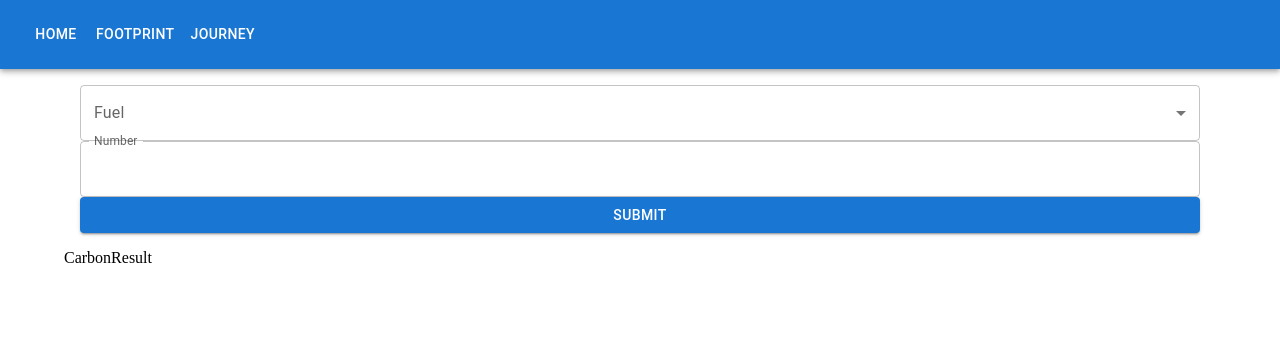
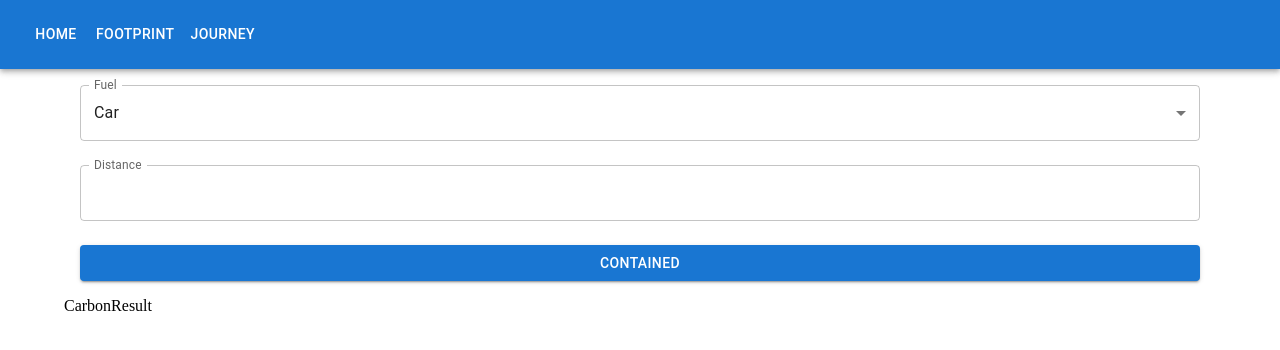
Before and after one commit to f-ssemwanga/eco-tracker, a React (Create React App) app: page /footprint in a window 1280 px wide. Shown: the top 350 px of the page. Built offline with nearby package versions, Linux system fonts and the light colour scheme.

Commit message:
formatted form with formik

```diff
--- a/src/components/CarbonForm.js
+++ b/src/components/CarbonForm.js
@@ -6,45 +6,62 @@ import FormControl from "@mui/material/FormControl";
 import Select from "@mui/material/Select";
 import TextField from "@mui/material/TextField";
 import Button from "@mui/material/Button";
-import { useState } from "react";
+import { useFormik } from "formik";
+import * as Yup from "yup";
 
 export const CarbonForm = () => {
-  const [fuelType, setFuelType] = useState("car");
-  const handleChange = (currentTarget) => {
-    setFuelType(currentTarget.value);
-    console.log(fuelType);
+  // step 1  - define initial state values
+  const initialValues = {
+    fuelType: "car",
+    distance: "",
   };
-
+  // 2. Define validation schema for state values
+  const validationSchema = Yup.object({
+    fuelType: Yup.string().required("Please select a fuel type"),
+    distance: Yup.number()
+      .required("Please enter a distance in KM")
+      .min(1, "Please enter a minimum distance of 1"),
+  });
+  // 3. Define on submit handler function - depends on the app requirements
+  const onSubmit = (values) => {
+    console.log(values);
+  };
+  // 4. Use the formik hook
+  // 5. Map formik to the form components  using name property - it is dependent on app requirements
+  const formik = useFormik({ initialValues, validationSchema, onSubmit });
   return (
     <Box
       sx={{
         p: 2,
       }}
     >
-      <Stack>
+      <Stack component="form" onSubmit={formik.handleSubmit} spacing={3}>
         <FormControl fullWidth>
           <InputLabel id="demo-simple-select-label">Fuel</InputLabel>
           <Select
             className="mb-3"
-            labelId="demo-simple-select-label"
-            id="demo-simple-select"
-            // value={age}
-            label="Age"
-            onChange={handleChange}
+            name="fuelType"
+            label="Fuel"
+            onChange={formik.handleChange}
+            value={formik.values.fuelType}
           >
             <MenuItem value="car">Car</MenuItem>
             <MenuItem value="flight">Flight</MenuItem>
           </Select>
-          <TextField
-            id="outlined-number"
-            label="Number"
-            type="number"
-            InputLabelProps={{
-              shrink: true,
-            }}
-          />
-          <Button variant="contained">Submit</Button>
         </FormControl>
+        <TextField
+          label="Distance"
+          type="number"
+          name="distance"
+          onChange={formik.handleChange}
+          value={formik.values.distance}
+          InputLabelProps={{
+            shrink: true,
+          }}
+        />
+        <Button variant="contained" type="submit">
+          Contained
+        </Button>
       </Stack>
     </Box>
   );
```
